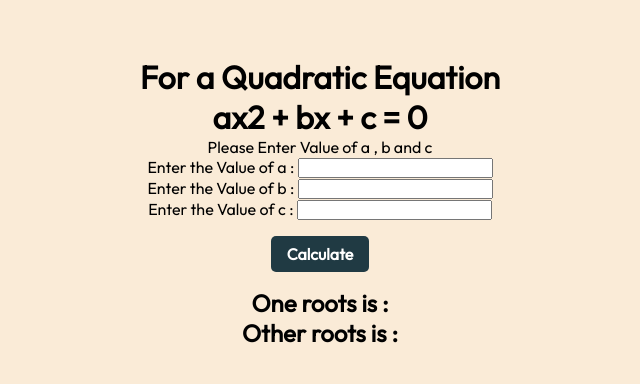
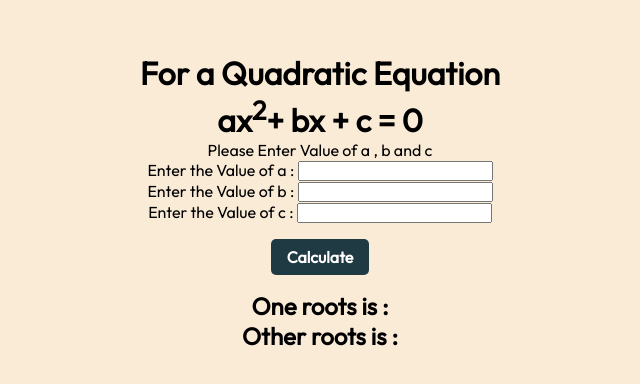
Before and after one commit to amilbhat/quadraticeqncalc, a plain HTML site: page index.html in a window 1280 px wide. Shown: the part 198-582 px from the top of the page, without its empty margins (320-960 px from the left). Drawn offline with Linux system fonts and the light colour scheme.

Commit message:
Update index.html

```diff
--- a/index.html
+++ b/index.html
@@ -13,7 +13,7 @@
       <div class="quad-info">
         <h1>
           For a Quadratic Equation <br />
-          <span>ax2 + bx + c = 0</span>
+          <span>ax<sup>2</sup>+ bx + c = 0</span>
         </h1>
         <p>Please Enter Value of a , b and c</p>
       </div>
```
